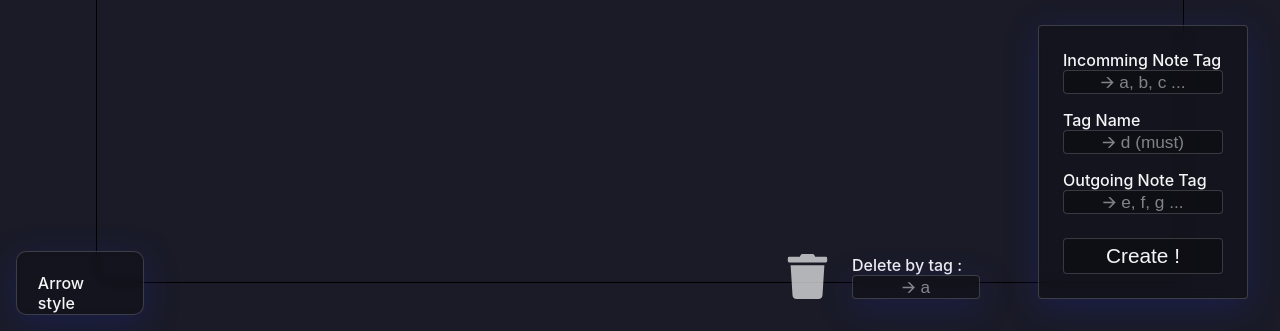
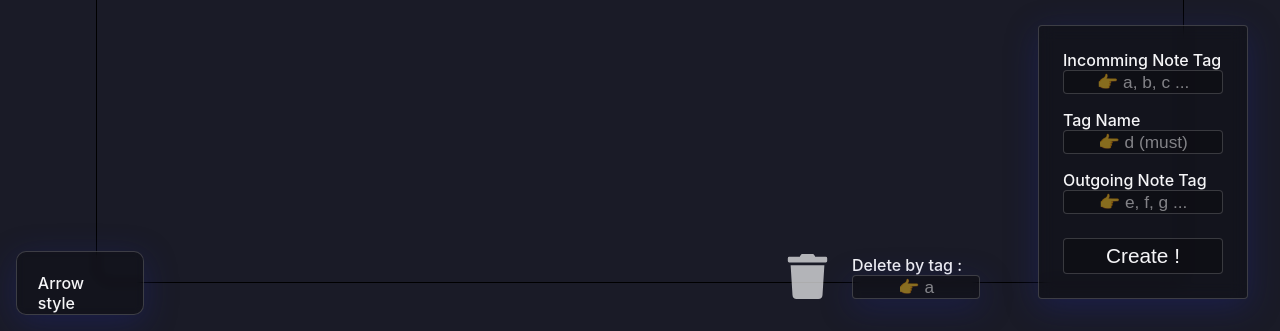
Before and after one commit to benson00077/dag_graph-ts, a React (Create React App) app: page / in a window 1280 px wide. Shown: the part 469-800 px from the top of the page. Built offline with nearby package versions, Linux system fonts and the light colour scheme.

Commit message:
fix: typo

```diff
--- a/src/components/DeleteVertex/DeleteVertex.tsx
+++ b/src/components/DeleteVertex/DeleteVertex.tsx
@@ -22,7 +22,7 @@ function DeleteVertex({ deleteVertex }: DeleteVertexProps) {
       <input
         name="vertex"
         value={target}
-        placeholder="🡪 a"
+        placeholder="👉 a"
         onChange={e => { setTarget(e.target.value) }} />
     </S.Form>
   )
--- a/src/components/InputForm/VertexInput.tsx
+++ b/src/components/InputForm/VertexInput.tsx
@@ -43,13 +43,13 @@ export default function VertexInput({createVertex}: VertexInputProps) {
       <S.Vertex_input>
         <S.Form onSubmit={submitHandler}>
           <label>Incomming Note Tag</label>
-          <input name="incomming" placeholder="🡪 a, b, c ..." value={incomming} onChange={e => { setIncomming(e.target.value) }} />
+          <input name="incomming" placeholder="👉 a, b, c ..." value={incomming} onChange={e => { setIncomming(e.target.value) }} />
 
           <label>Tag Name</label>
-          <input name="vertex" value={vertex} placeholder="🡪 d (must)" onChange={e => { setVertex(e.target.value) }} />
+          <input name="vertex" value={vertex} placeholder="👉 d (must)" onChange={e => { setVertex(e.target.value) }} />
 
           <label>Outgoing Note Tag</label>
-          <input name="outgoing" value={outgoing} placeholder="🡪 e, f, g ..." onChange={e => { setOutgoing(e.target.value) }} />
+          <input name="outgoing" value={outgoing} placeholder="👉 e, f, g ..." onChange={e => { setOutgoing(e.target.value) }} />
 
           <S.Button onMouseDown={e => mouseDownEffect(e)} onMouseUp={e => mouseUpEffect(e)}>Create !</S.Button>
         </S.Form>
```
